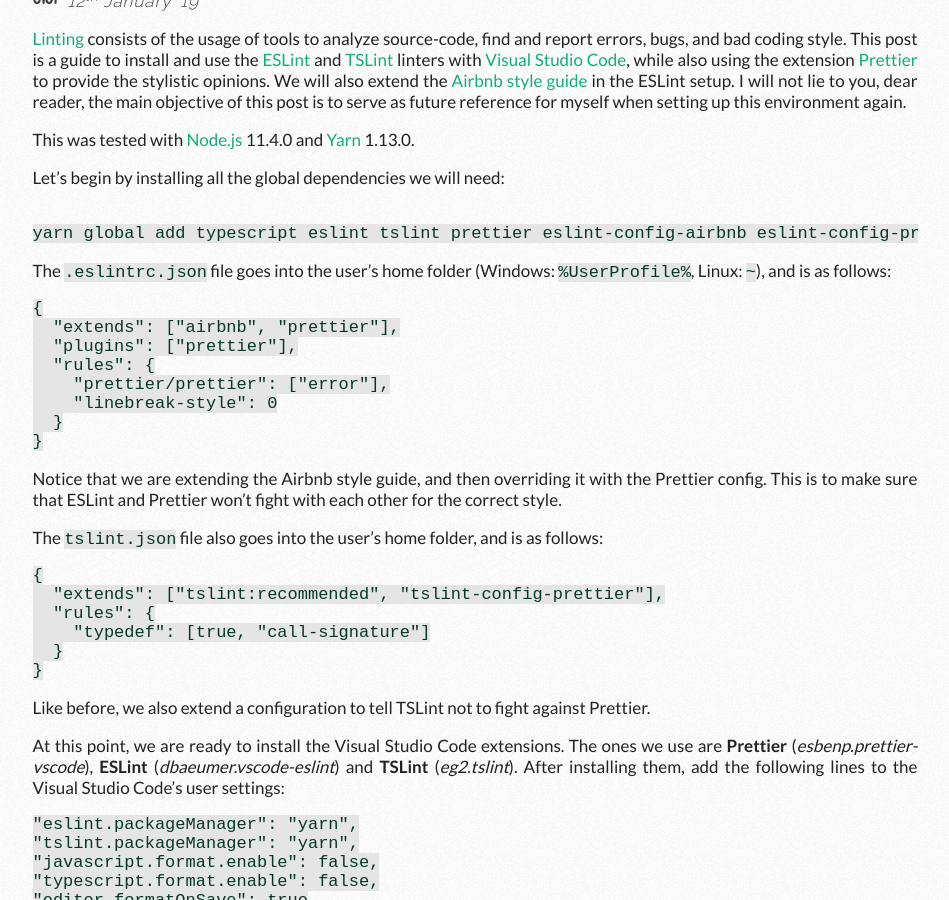
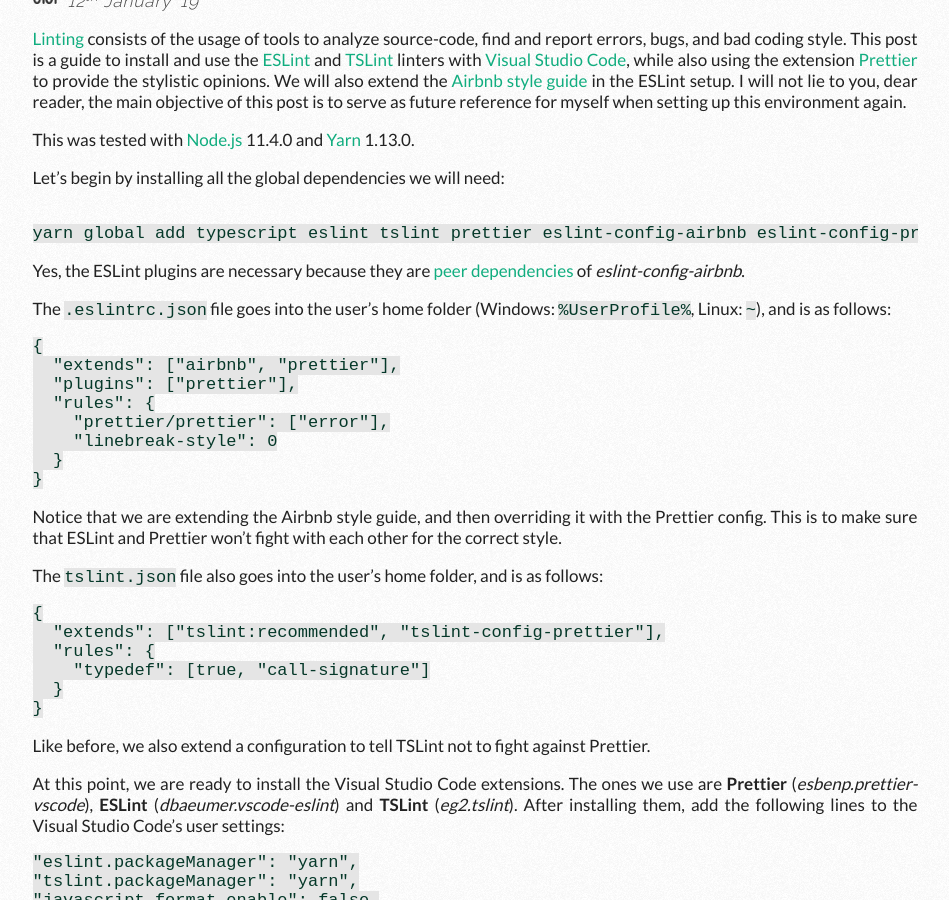
Before and after one commit to vittau/blog, a Jekyll site: the page built from _posts/2019-01-12-linting-javascript-and-typescript.markdown, in a window 1280 px wide and 900 px high, scrolled down 453 px. Shown: the whole window, without its empty margins (165-1114 px from the left). Built offline with Jekyll 4.4.1, drawn with Linux system fonts in a browser that asks for light colours; nearby versions of some CDN libraries; comment, search, counter and statistics services are not loaded; a style sheet for code colours, icons or effects is not loaded.

Commit message:
Talk about peer dependencies of eslint-config-airbnb

```diff
--- a/_posts/2019-01-12-linting-javascript-and-typescript.markdown
+++ b/_posts/2019-01-12-linting-javascript-and-typescript.markdown
@@ -18,6 +18,8 @@
 <pre><code class="bash">
 yarn global add typescript eslint tslint prettier eslint-config-airbnb eslint-config-prettier eslint-plugin-import eslint-plugin-jsx-a11y eslint-plugin-react eslint-plugin-prettier tslint-config-prettier
 </code></pre>
+
+Yes, the ESLint plugins are necessary because they are <a href="https://nodejs.org/en/blog/npm/peer-dependencies/" target="_blank">peer dependencies</a> of <i>eslint-config-airbnb</i>.
 
 The <code>.eslintrc.json</code> file goes into the user's home folder (Windows: <code>%UserProfile%</code>, Linux: <code>~</code>), and is as follows:
 
```
